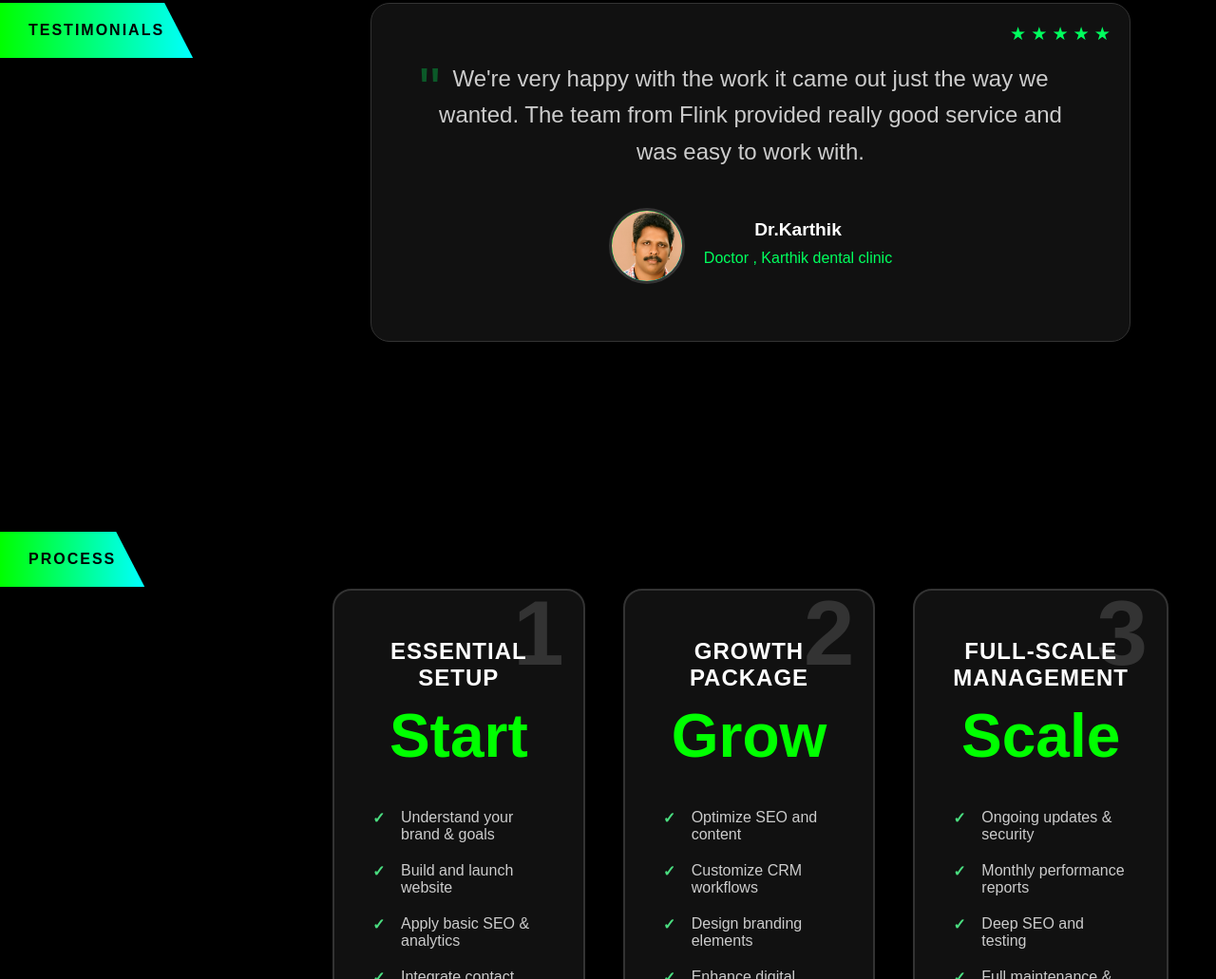
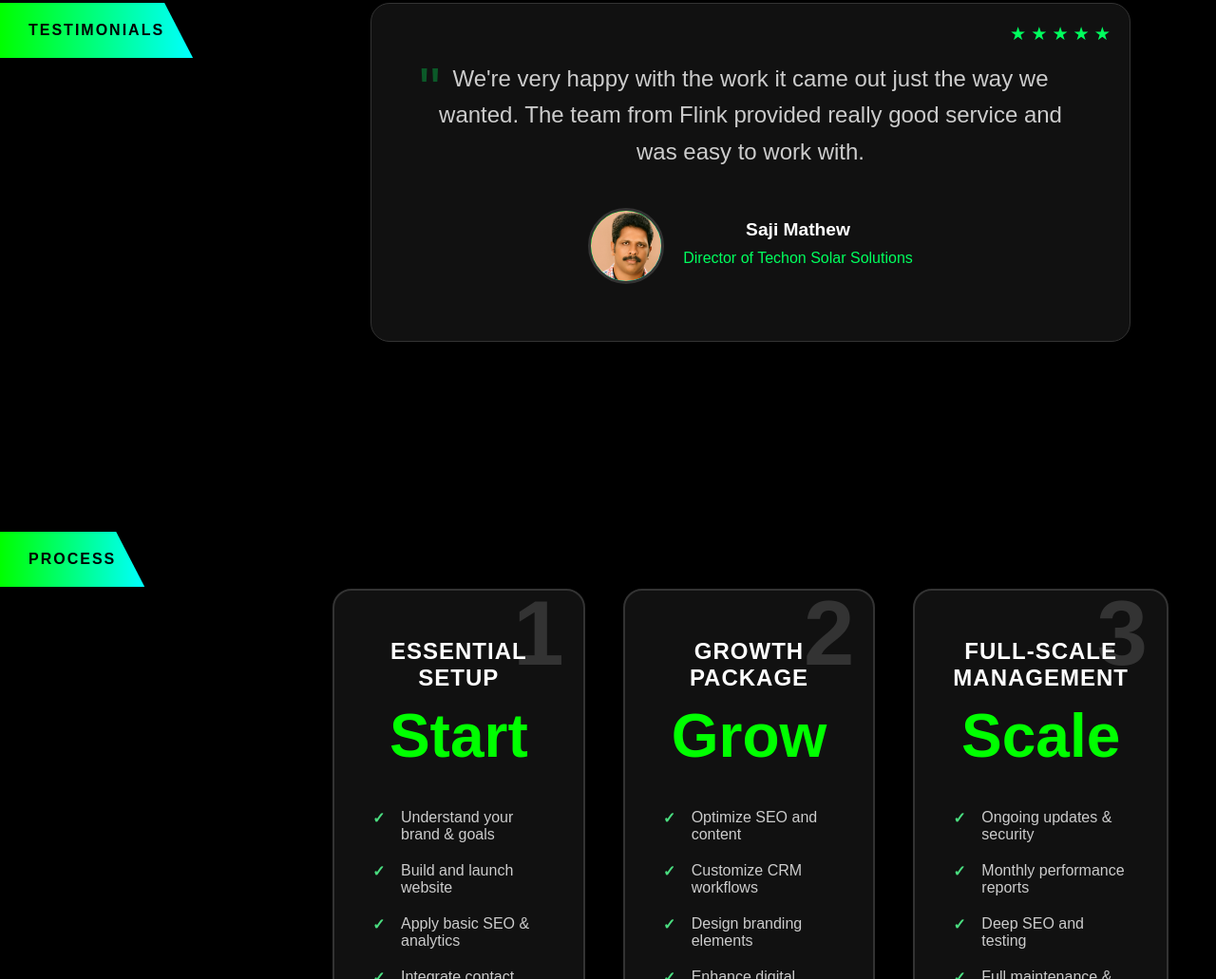
Before and after one commit to MevinPorathur/Flink, a plain HTML site: page index.html in a window 1280 px wide. Shown: the part 3608-4639 px from the top of the page at 95% size. Drawn offline with Linux system fonts and the light colour scheme.

Commit message:
Update index.html

```diff
--- a/index.html
+++ b/index.html
@@ -845,8 +845,8 @@
                     <!-- RS -->
                 </div>
                 <div class="author-details">
-                    <h4>Dr.Karthik </h4>
-                    <p>Doctor , Karthik dental clinic</p>
+                    <h4>Saji Mathew</h4>
+                    <p>Director of Techon Solar Solutions</p>
                 </div>
             </div>
         </div>
```
